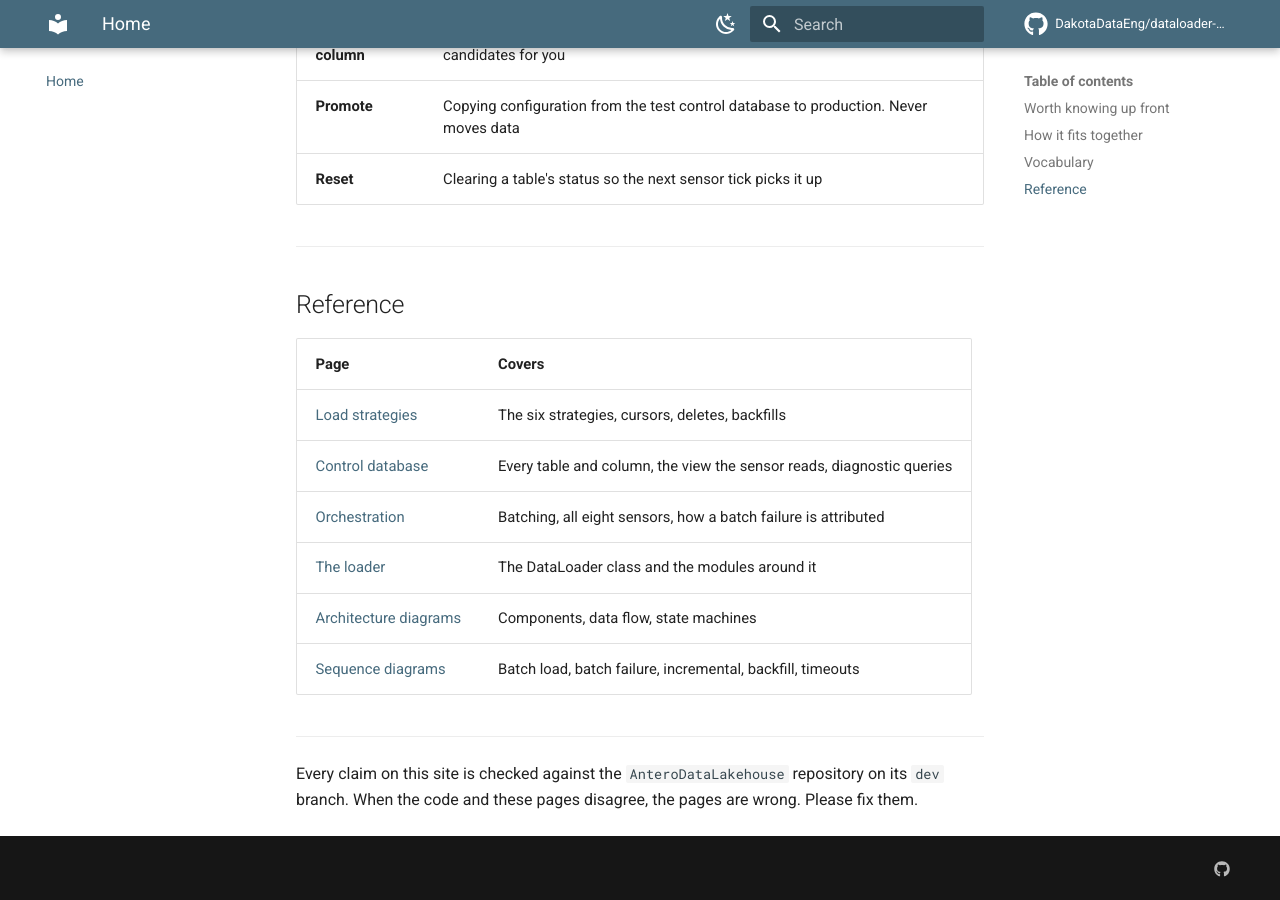
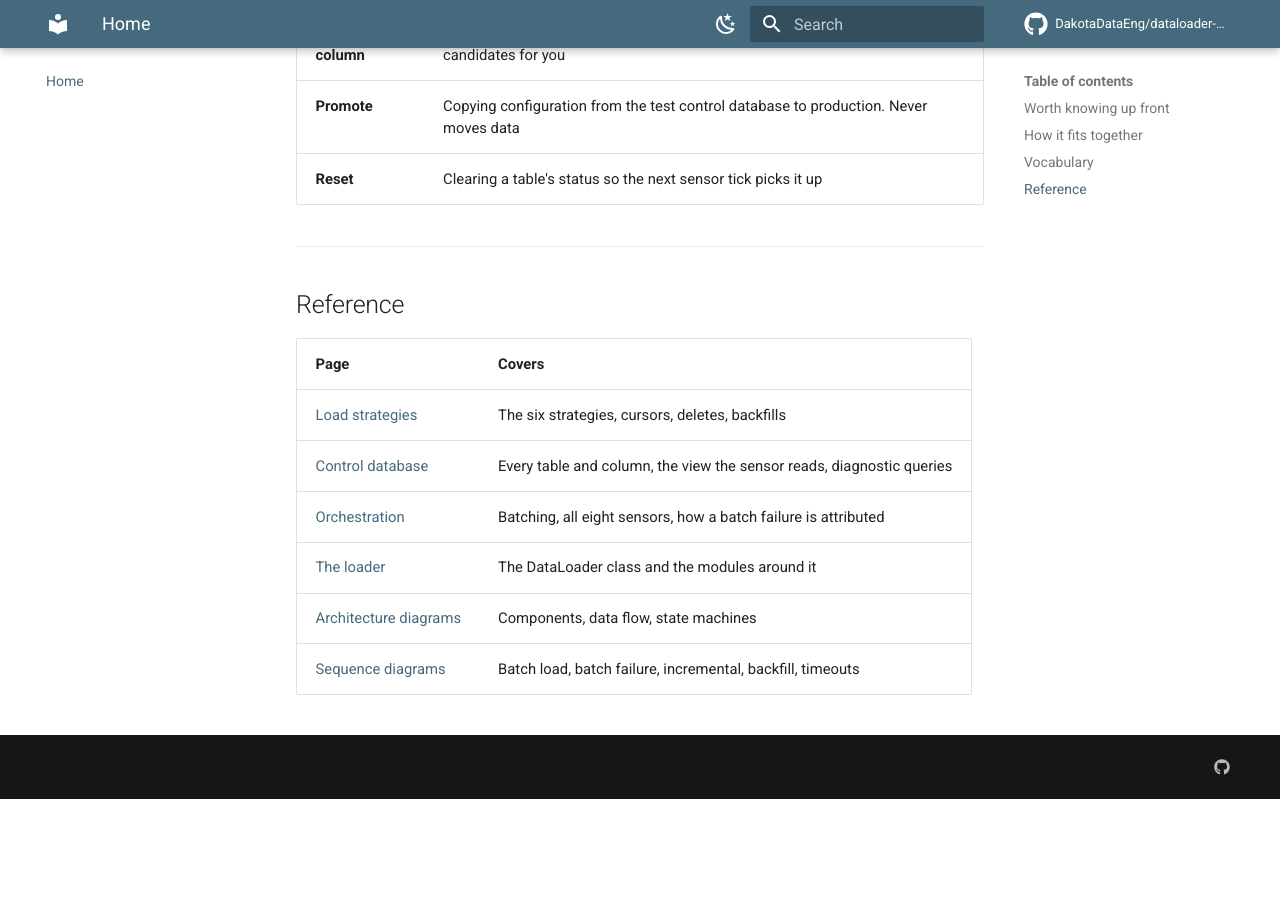
Before and after one commit to DakotaDataEng/dataloader-docs, an MkDocs documentation site: the page built from docs/index.md, in a window 1280 px wide and 900 px high, scrolled down 2727 px. Built offline with MkDocs 1.6.1 and Material for MkDocs 9.7.7, drawn with Linux system fonts in a browser that asks for light colours; comment, search, counter and statistics services are not loaded; after the commit the page ends 3526 px from its top, so only the background shows below that.

Commit message:
Drop the closing note from the site home

```diff
--- a/docs/index.md
+++ b/docs/index.md
@@ -107,8 +107,3 @@ Worth knowing before reading anything else.
 | [The loader](reference/04-dataloader-class.md) | The DataLoader class and the modules around it |
 | [Architecture diagrams](diagrams/02-architecture.md) | Components, data flow, state machines |
 | [Sequence diagrams](diagrams/03-sequence-diagrams.md) | Batch load, batch failure, incremental, backfill, timeouts |
-
----
-
-Every claim on this site is checked against the `AnteroDataLakehouse` repository on its `dev`
-branch. When the code and these pages disagree, the pages are wrong. Please fix them.
```
